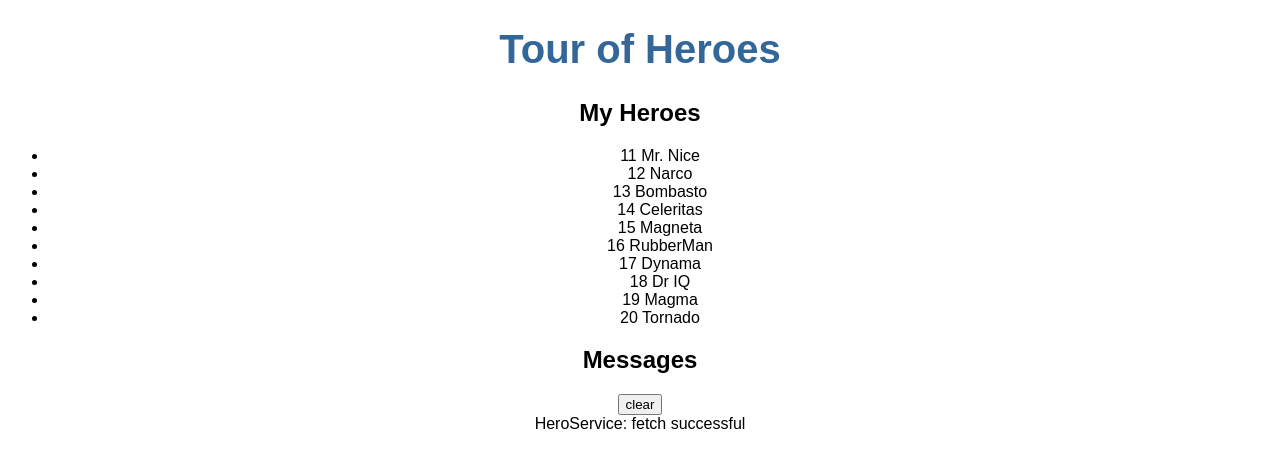
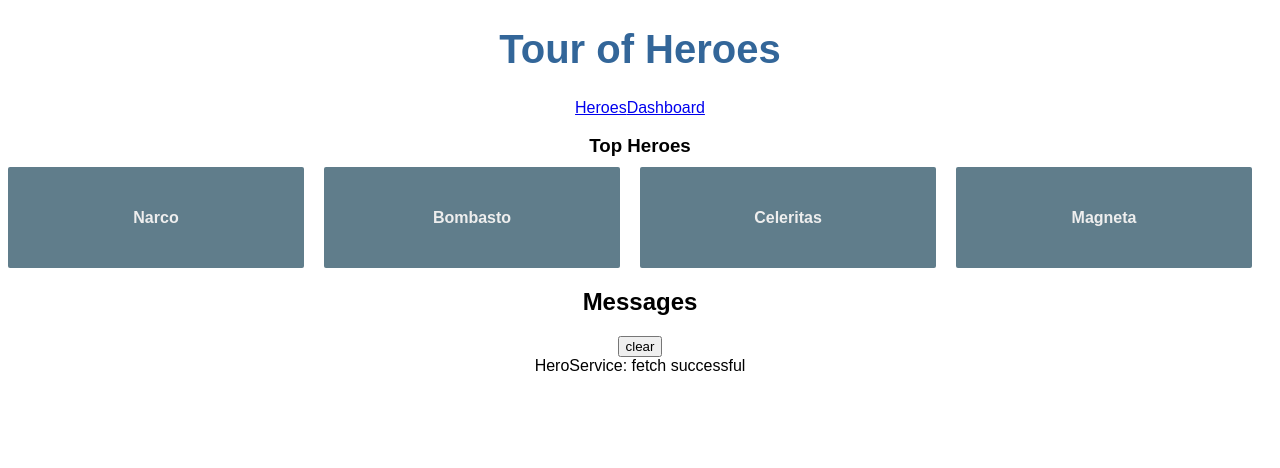
Before and after one commit to DLo930/Tour-of-Heroes, an Angular app: page /dashboard in a window 1280 px wide. Before the commit this address led to /. Shown: the top 468 px of the page. Built offline with nearby package versions, Linux system fonts and the light colour scheme.

Commit message:
Complete Section 5

```diff
--- a/src/app/app.component.html
+++ b/src/app/app.component.html
@@ -1,8 +1,10 @@
 <!--The content below is only a placeholder and can be replaced.-->
 <div style="text-align:center">
-  <h1>
-    {{title}}
-  </h1>
-  <app-heroes></app-heroes>
+  <h1>{{title}}</h1>
+  <nav>
+    <a routerLink="/heroes">Heroes</a>
+    <a routerLink="/dashboard">Dashboard</a>
+  </nav>
+  <router-outlet></router-outlet>
   <app-messages></app-messages>
 </div>
--- a/src/app/app.module.ts
+++ b/src/app/app.module.ts
@@ -7,13 +7,15 @@
 import { HeroDetailComponent } from './hero-detail/hero-detail.component';
 import { MessagesComponent } from './messages/messages.component';
 import { AppRoutingModule } from './app-routing.module';
+import { DashboardComponent } from './dashboard/dashboard.component';
 
 @NgModule({
   declarations: [
     AppComponent,
     HeroesComponent,
     HeroDetailComponent,
-    MessagesComponent
+    MessagesComponent,
+    DashboardComponent
   ],
   imports: [
     BrowserModule,
--- /dev/null
+++ b/src/app/dashboard/dashboard.component.css
@@ -0,0 +1,63 @@
+/* DashboardComponent's private CSS styles */
+[class*='col-'] {
+  float: left;
+  padding-right: 20px;
+  padding-bottom: 20px;
+}
+[class*='col-']:last-of-type {
+  padding-right: 0;
+}
+a {
+  text-decoration: none;
+}
+*, *:after, *:before {
+  -webkit-box-sizing: border-box;
+  -moz-box-sizing: border-box;
+  box-sizing: border-box;
+}
+h3 {
+  text-align: center;
+  margin-bottom: 0;
+}
+h4 {
+  position: relative;
+}
+.grid {
+  margin: 0;
+}
+.col-1-4 {
+  width: 25%;
+}
+.module {
+  padding: 20px;
+  text-align: center;
+  color: #eee;
+  max-height: 120px;
+  min-width: 120px;
+  background-color: #607d8b;
+  border-radius: 2px;
+}
+.module:hover {
+  background-color: #eee;
+  cursor: pointer;
+  color: #607d8b;
+}
+.grid-pad {
+  padding: 10px 0;
+}
+.grid-pad > [class*='col-']:last-of-type {
+  padding-right: 20px;
+}
+@media (max-width: 600px) {
+  .module {
+    font-size: 10px;
+    max-height: 75px; }
+}
+@media (max-width: 1024px) {
+  .grid {
+    margin: 0;
+  }
+  .module {
+    min-width: 60px;
+  }
+}
--- /dev/null
+++ b/src/app/dashboard/dashboard.component.html
@@ -0,0 +1,9 @@
+<h3>Top Heroes</h3>
+<div class="grid grid-pad">
+  <a *ngFor="let hero of heroes" class="col-1-4"
+      routerLink="/detail/{{hero.id}}">
+    <div class="module hero">
+      <h4>{{hero.name}}</h4>
+    </div>
+  </a>
+</div>
--- /dev/null
+++ b/src/app/dashboard/dashboard.component.ts
@@ -0,0 +1,23 @@
+import { Component, OnInit } from '@angular/core';
+import { Hero } from '../hero';
+import { HeroService } from '../hero.service';
+
+@Component({
+  selector: 'app-dashboard',
+  templateUrl: './dashboard.component.html',
+  styleUrls: [ './dashboard.component.css' ]
+})
+export class DashboardComponent implements OnInit {
+  heroes: Hero[] = [];
+
+  constructor(private heroService: HeroService) { }
+
+  ngOnInit() {
+    this.getHeroes();
+  }
+
+  getHeroes(): void {
+    this.heroService.getHeroes()
+      .subscribe(heroes => this.heroes = heroes.slice(1, 5));
+  }
+}
--- a/src/app/hero-detail/hero-detail.component.css
+++ b/src/app/hero-detail/hero-detail.component.css
@@ -0,0 +1,30 @@
+label {
+  display: inline-block;
+  width: 3em;
+  margin: .5em 0;
+  color: #607D8B;
+  font-weight: bold;
+}
+input {
+  height: 2em;
+  font-size: 1em;
+  padding-left: .4em;
+}
+button {
+  margin-top: 20px;
+  font-family: Arial;
+  background-color: #eee;
+  border: none;
+  padding: 5px 10px;
+  border-radius: 4px;
+  cursor: pointer;
+  cursor: hand;
+}
+button:hover {
+  background-color: #cfd8dc;
+}
+button:disabled {
+  background-color: #eee;
+  color: #ccc;
+  cursor: auto;
+}
--- a/src/app/hero-detail/hero-detail.component.html
+++ b/src/app/hero-detail/hero-detail.component.html
@@ -7,3 +7,4 @@
     </label>
   </div>
 </div>
+<button (click)="goBack()">Go back</button>
--- a/src/app/hero-detail/hero-detail.component.ts
+++ b/src/app/hero-detail/hero-detail.component.ts
@@ -1,4 +1,7 @@
 import { Component, OnInit, Input } from '@angular/core';
+import { ActivatedRoute } from '@angular/router';
+import { Location } from '@angular/common';
+import { HeroService } from '../hero.service';
 import { Hero } from '../hero';
 
 @Component({
@@ -8,9 +11,25 @@
 })
 export class HeroDetailComponent implements OnInit {
   @Input() hero: Hero;
-  constructor() { }
+
+  goBack(): void {
+    this.location.back();
+  }
+
+  getHero(): void {
+    const id = +this.route.snapshot.paramMap.get('id');
+    this.heroService.getHero(id)
+      .subscribe(hero => this.hero = hero);
+  }
+
+  constructor(
+    private route: ActivatedRoute,
+    private heroService: HeroService,
+    private location: Location
+  ) { }
 
   ngOnInit() {
+    this.getHero();
   }
 
 }
--- a/src/app/hero.service.ts
+++ b/src/app/hero.service.ts
@@ -8,9 +8,15 @@
   providedIn: 'root'
 })
 export class HeroService {
+  getHero(id: number) {
+    this.messageService.add(`HeroService: fetched hero id=${id}`);
+    return of(HEROES.find(hero => hero.id === id));
+  }
+
   getHeroes(): Observable<Hero[]> {
     this.messageService.add('HeroService: fetch successful');
     return of(HEROES);
   }
+
   constructor(private messageService: MessageService) { }
 }
--- a/src/app/heroes/heroes.component.html
+++ b/src/app/heroes/heroes.component.html
@@ -1,8 +1,8 @@
 <h2>My Heroes</h2>
-<ul>
-  <li *ngFor="let hero of heroes" (click)="onSelect(hero)"
-    [class.selected]="hero === selectedHero">
-    <span class="badge">{{hero.id}}</span> {{hero.name}}
+<ul class="heroes">
+  <li *ngFor="let hero of heroes">
+    <a routerLink="/detail/{{hero.id}}">
+      <span class="badge">{{hero.id}}</span> {{hero.name}}
+    </a>
   </li>
 </ul>
-<app-hero-detail [hero]="selectedHero"></app-hero-detail>
--- a/src/app/heroes/heroes.component.ts
+++ b/src/app/heroes/heroes.component.ts
@@ -1,4 +1,4 @@
-import { Component, OnInit } from '@angular/core';
+  import { Component, OnInit } from '@angular/core';
 import { Hero } from '../hero';
 import { HeroService } from '../hero.service';
 
@@ -8,15 +8,8 @@
   styleUrls: ['./heroes.component.css']
 })
 export class HeroesComponent implements OnInit {
-  selectedHero: Hero;
-  onSelect(hero: Hero): void {
-    this.selectedHero = hero;
-  }
-  hero: Hero = {
-    id: 1,
-    name: 'abc'
-  };
   heroes: Hero[];
+
   getHeroes(): void {
     this.heroService.getHeroes().subscribe(heroes => this.heroes = heroes);
   }
```
Also changed, not shown: src/app/app-routing.module.ts (+6 -1 lines), 1 other file (tests, documents, lock files or other folders).
